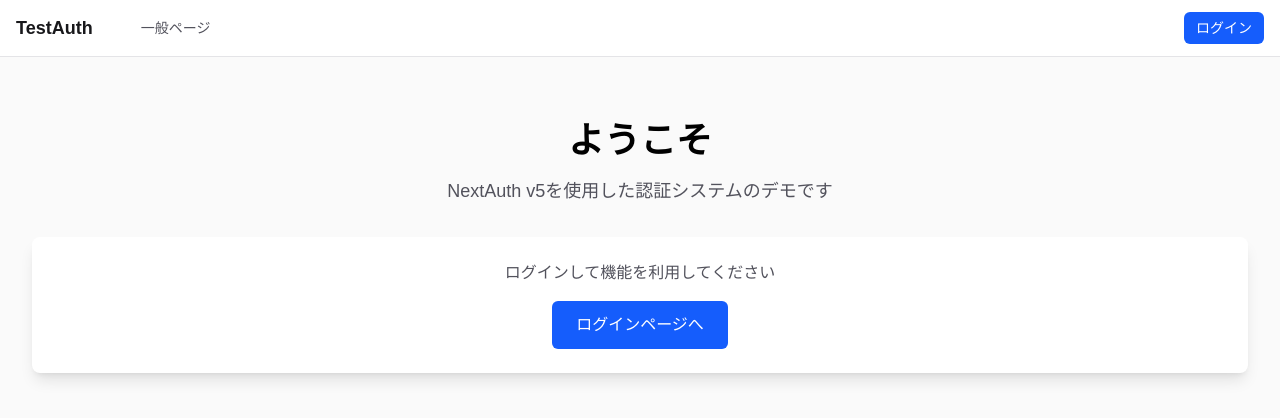
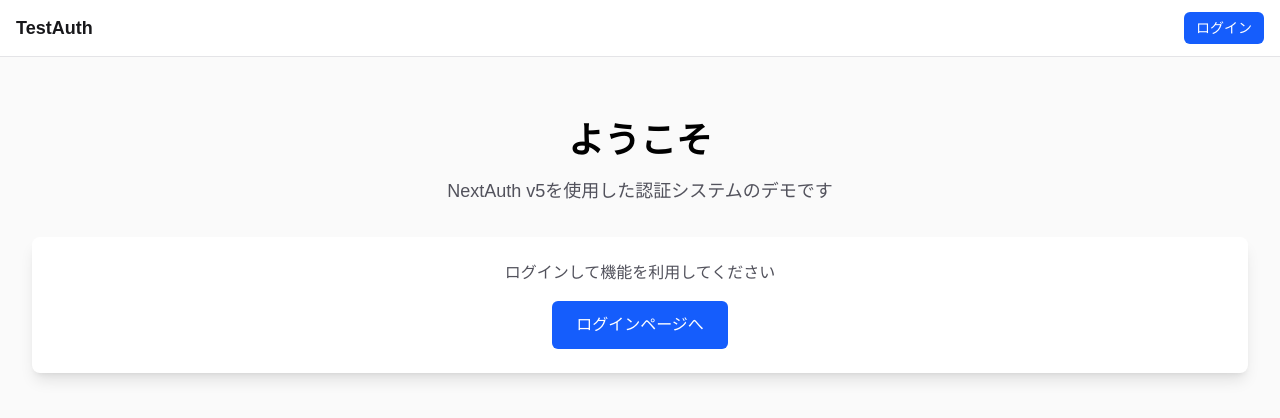
Before and after one commit to masayahak/testauth, a Next.js app: page / in a window 1280 px wide. Shown: the top 418 px of the page. Built offline with nearby package versions, Linux system fonts and the light colour scheme; no server answers.

Commit message:
Update NavLinks component to conditionally render based on login status

```diff
--- a/src/components/NavLinks.tsx
+++ b/src/components/NavLinks.tsx
@@ -4,11 +4,17 @@
 import { usePathname } from "next/navigation";
 
 type NavLinksProps = {
+  isLoggedIn: boolean;
   isAdmin: boolean;
 };
 
-export default function NavLinks({ isAdmin }: NavLinksProps) {
+export default function NavLinks({ isLoggedIn, isAdmin }: NavLinksProps) {
   const pathname = usePathname();
+
+  // 未ログインなら何も表示しない（あるいはログインボタンを出すなど）
+  if (!isLoggedIn) {
+    return null;
+  }
 
   // ログインページではリンクを表示しない
   if (pathname === "/login") {
--- a/src/components/Navigation.tsx
+++ b/src/components/Navigation.tsx
@@ -15,7 +15,7 @@
           >
             TestAuth
           </Link>
-          <NavLinks isAdmin={session?.user?.role === "管理者"} />
+          <NavLinks isLoggedIn={!!session} isAdmin={session?.user?.role === "管理者"} />
         </div>
         <div className="flex items-center gap-4">
           {session ? (
```
